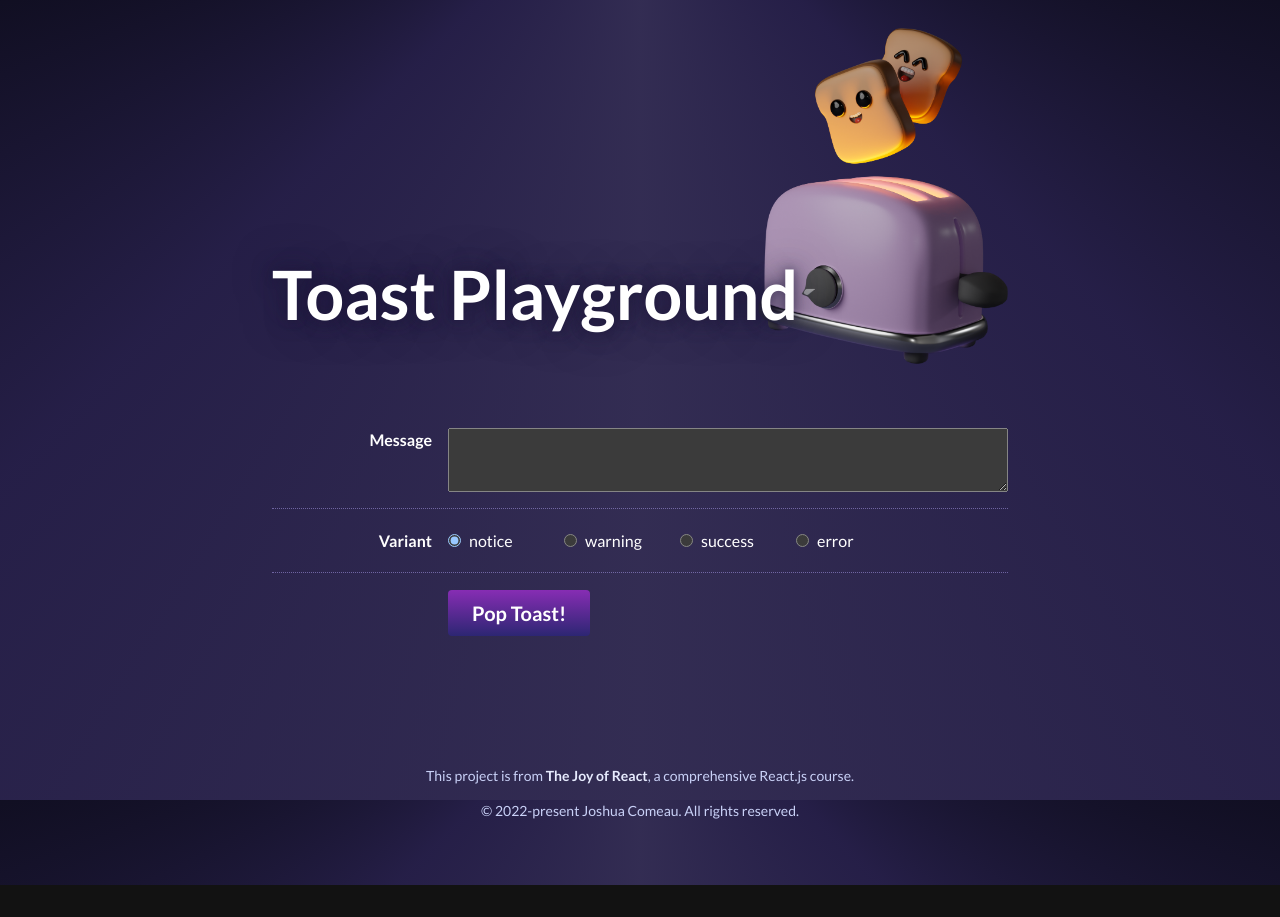
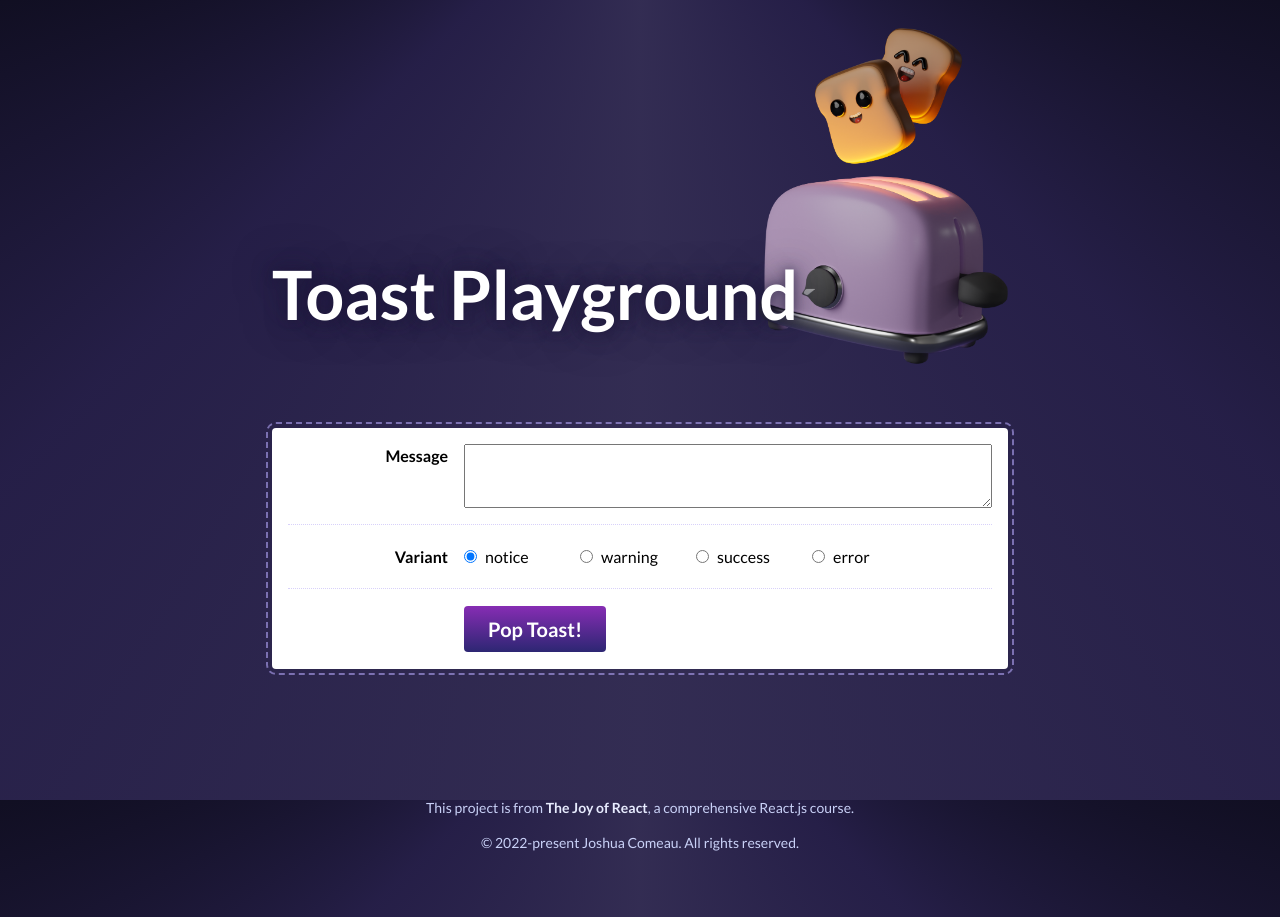
Before and after one commit to sarablom/joy-of-react-toast-component, a React (Create React App) app: page / in a window 1280 px wide. Before the commit the page ends 885 px from the top, so only its background shows below. Built offline with nearby package versions, Linux system fonts and the light colour scheme.

Commit message:
finish third part of exercise

```diff
--- a/src/components/Toast/Toast.js
+++ b/src/components/Toast/Toast.js
@@ -12,7 +12,7 @@ const ICONS_BY_VARIANT = {
   error: AlertOctagon,
 };
 
-function Toast({ message, variant}) {
+function Toast({ message, variant, id, onDismiss }) {
   const Icon = ICONS_BY_VARIANT[variant];
 
   return (
@@ -21,7 +21,7 @@ function Toast({ message, variant}) {
         <Icon size={24} />
       </div>
       <p className={styles.content}>{message}</p>
-      <button className={styles.closeButton}>
+      <button className={styles.closeButton} onClick={() => onDismiss(id)}>
         <X size={24} />
         <VisuallyHidden>Dismiss message</VisuallyHidden>
       </button>
--- a/src/components/ToastPlayground/ToastPlayground.js
+++ b/src/components/ToastPlayground/ToastPlayground.js
@@ -8,13 +8,11 @@ import styles from "./ToastPlayground.module.css";
 const VARIANT_OPTIONS = ["notice", "warning", "success", "error"];
 
 function ToastPlayground() {
-    const [toasts, setToasts] = useState([
-        { id: crypto.randomUUID(), message: "Hej", variant: "notice" },
-        { id: crypto.randomUUID(), message: "Hej då", variant: "success" },
-    ]);
-    const [value, setValue] = useState({ message: "", variant: "notice" });
+    const [toasts, setToasts] = useState([]);
+    const [value, setValue] = useState({ message: "", variant: VARIANT_OPTIONS[0] });
 
     const handleOnSubmit = e => {
+        e.preventDefault();
         const newToasts = [
             ...toasts,
             {
@@ -24,7 +22,14 @@ function ToastPlayground() {
             },
         ];
         setToasts(newToasts);
+        setValue({ message: "", variant: VARIANT_OPTIONS[0] });
     };
+
+    const handleOnClose = (id) => {
+        const filteredToasts = toasts.filter(toast => toast.id !== id);
+
+        setToasts(filteredToasts);
+    }
 
     const radioButtons = VARIANT_OPTIONS.map(type => (
         <label key={type} htmlFor={`variant-${type}`}>
@@ -46,11 +51,15 @@ function ToastPlayground() {
     ));
 
     return (
-        <form className={styles.wrapper} onClick={e => handleOnSubmit(e)}>
+        <div className={styles.wrapper}>
             <header>
                 <img alt="Cute toast mascot" src="/toast.png" />
                 <h1>Toast Playground</h1>
             </header>
+
+            <ToastShelf toasts={toasts} onDismiss={handleOnClose} />
+
+            <form className={styles.controlsWrapper} onSubmit={handleOnSubmit}>
                 <div className={styles.row}>
                     <label
                         htmlFor="message"
@@ -85,10 +94,11 @@ function ToastPlayground() {
                     <div
                         className={`${styles.inputWrapper} ${styles.radioWrapper}`}
                     >
-                    <Button type="submit">Pop Toast!</Button>
+                        <Button>Pop Toast!</Button>
                     </div>
                 </div>
             </form>
+        </div>
     );
 }
 
--- a/src/components/ToastShelf/ToastShelf.js
+++ b/src/components/ToastShelf/ToastShelf.js
@@ -3,12 +3,18 @@ import React from "react";
 import Toast from "../Toast";
 import styles from "./ToastShelf.module.css";
 
-function ToastShelf({ toasts }) {
+function ToastShelf({ toasts, onDismiss }) {
     return (
         <ol className={styles.wrapper}>
-      {toasts.map((toast) => (
+            {toasts.map(toast => (
                 <li className={styles.toastWrapper}>
-          <Toast key={toast.id} message={toast.message} variant={toast.variant} />
+                    <Toast
+                        key={toast.id}
+                        id={toast.id}
+                        message={toast.message}
+                        variant={toast.variant}
+                        onDismiss={onDismiss}
+                    />
                 </li>
             ))}
         </ol>
```
Lines whose indentation alone changed are shown as unchanged.
